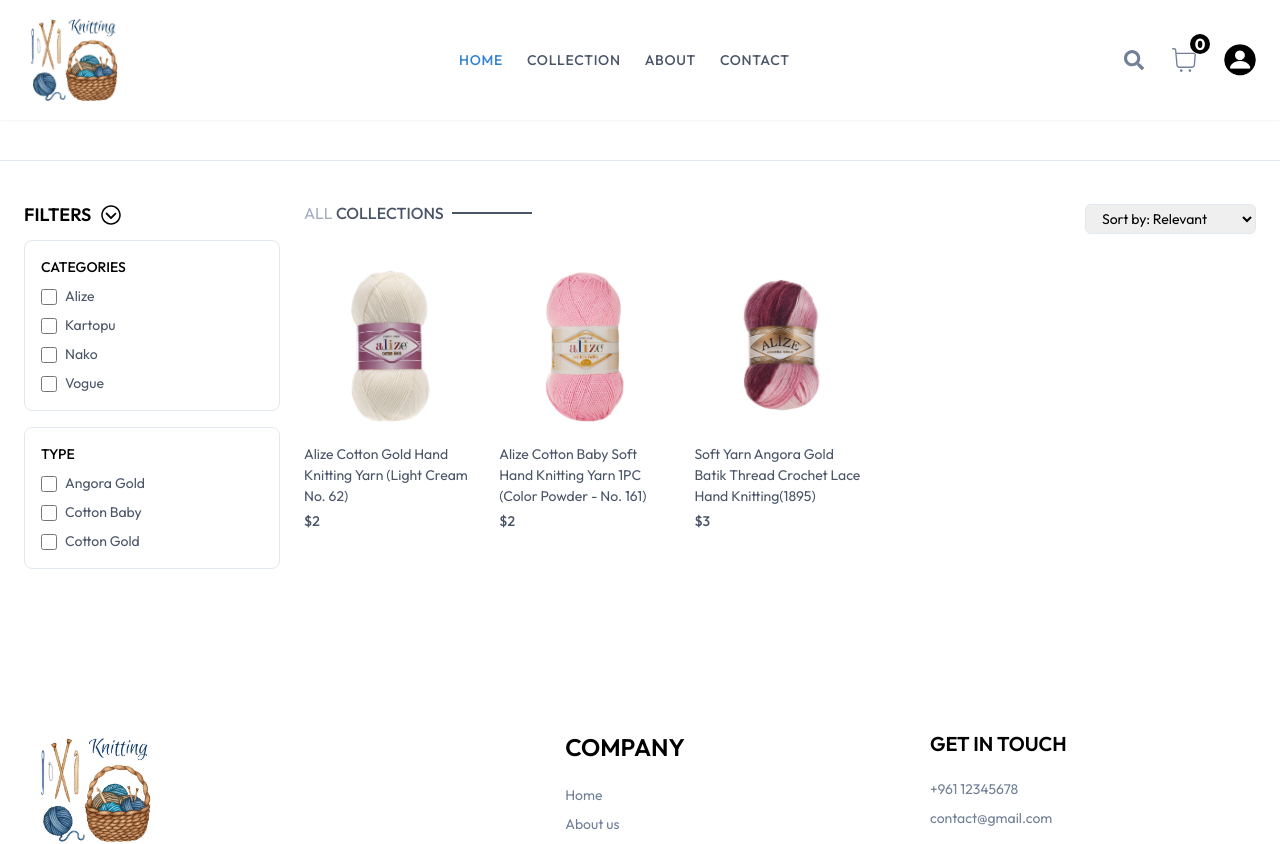
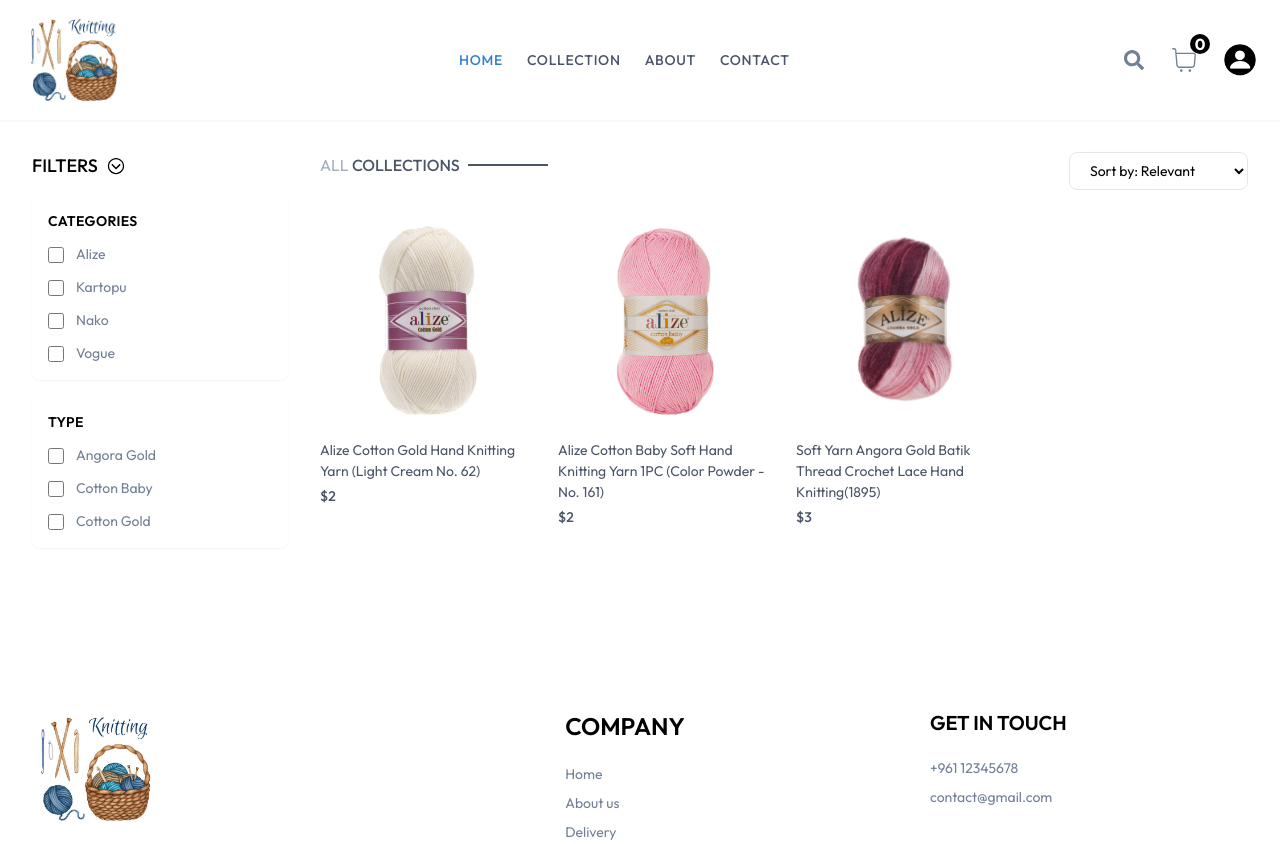
Before and after one commit to mayssaatarrif/e-commerce-website, a React (Create React App) app in the folder frontend/: page /collection in a window 1280 px wide. Shown: the top 844 px of the page. Built offline with nearby package versions, Linux system fonts and the light colour scheme.

Commit message:
Contact feature UI and Collection UI improvement

```diff
--- a/frontend/src/features/Collection/Collection.jsx
+++ b/frontend/src/features/Collection/Collection.jsx
@@ -1,5 +1,5 @@
-import React, { useContext, useEffect, useState } from 'react'
-import { ShopContext } from '../../context/ShopContext'
+import React, { useContext, useEffect, useState } from 'react';
+import { ShopContext } from '../../context/ShopContext';
 import { IoIosArrowDropdown } from "react-icons/io";
 import Title from '../../components/molecule/Title';
 import ProductItem from '../../components/molecule/ProductItem';
@@ -32,7 +32,7 @@
         let productsCopy = [...products];
 
         if (showSearch && search) {
-            productsCopy = productsCopy.filter(item =>item.name.toLowerCase().includes(search.toLowerCase()))
+            productsCopy = productsCopy.filter(item =>item.name.toLowerCase().includes(search.toLowerCase()));
         }
 
         if (category.length > 0) {
@@ -73,63 +73,65 @@
     }, [sortType]);
 
     return (
-        <div className="flex flex-col sm:flex-row gap-6 pt-10 border-t mt-40 lg:px-6">
+        <div className="container mx-auto px-4 lg:px-8 mt-32">
+            <div className="flex flex-col lg:flex-row gap-8 pt-6">
                 {/* Filters Sidebar */}
-            <div className="w-64 sm:w-72">
-                <div
+                <div className="w-full lg:w-64 xl:w-72">
+                    <button
                         onClick={() => setShowFilter(!showFilter)}
-                    className="flex items-center cursor-pointer gap-2 text-lg font-semibold mb-3"
+                        className="flex items-center justify-between w-full lg:justify-start lg:w-auto gap-2 text-lg font-medium py-2 lg:py-0 border-b lg:border-0"
                     >
-                    FILTERS
+                        <span>FILTERS</span>
                         <IoIosArrowDropdown
-                        className={`h-6 w-6 transition-transform ${showFilter ? 'rotate-180' : ''}`}
+                            className={`h-5 w-5 transition-transform duration-200 ${showFilter ? 'rotate-180' : ''}`}
                         />
-                </div>
+                    </button>
 
+                    <div className={`space-y-4 mt-4 ${showFilter ? 'block' : 'hidden'} lg:block`}>
                         {/* Category Filter */}
-                <div className={`border border-gray-300 p-4 rounded-lg ${showFilter ? '' : 'hidden'} sm:block`}>
-                    <p className="mb-2 text-sm font-medium">CATEGORIES</p>
-                    <div className="flex flex-col space-y-2 text-sm text-gray-700">
+                        <div className="bg-gray-50 p-4 rounded-lg shadow-sm">
+                            <p className="mb-3 text-sm font-semibold tracking-wide">CATEGORIES</p>
+                            <div className="flex flex-col space-y-3">
                                 {['Alize', 'Kartopu', 'Nako', 'Vogue'].map((cat) => (
-                            <label key={cat} className="flex items-center gap-2 cursor-pointer hover:text-black">
+                                    <label key={cat} className="flex items-center gap-3 cursor-pointer text-gray-600 hover:text-black transition-colors">
                                         <input
                                             type="checkbox"
-                                    className="w-4 h-4 accent-black"
+                                            className="w-4 h-4 accent-black rounded"
                                             value={cat}
                                             onChange={toggleCategory}
                                         />
-                                {cat}
+                                        <span className="text-sm">{cat}</span>
                                     </label>
                                 ))}
                             </div>
                         </div>
 
                         {/* Subcategory Filter */}
-                <div className={`border border-gray-300 p-4 mt-4 rounded-lg ${showFilter ? '' : 'hidden'} sm:block`}>
-                    <p className="mb-2 text-sm font-medium">TYPE</p>
-                    <div className="flex flex-col space-y-2 text-sm text-gray-700">
+                        <div className="bg-gray-50 p-4 rounded-lg shadow-sm">
+                            <p className="mb-3 text-sm font-semibold tracking-wide">TYPE</p>
+                            <div className="flex flex-col space-y-3">
                                 {['Angora Gold', 'Cotton Baby', 'Cotton Gold'].map((subcat) => (
-                            <label key={subcat} className="flex items-center gap-2 cursor-pointer hover:text-black">
+                                    <label key={subcat} className="flex items-center gap-3 cursor-pointer text-gray-600 hover:text-black transition-colors">
                                         <input
                                             type="checkbox"
-                                    className="w-4 h-4 accent-black"
+                                            className="w-4 h-4 accent-black rounded"
                                             value={subcat}
                                             onChange={toggleSubCategory}
                                         />
-                                {subcat}
+                                        <span className="text-sm">{subcat}</span>
                                     </label>
                                 ))}
+                            </div>
                         </div>
                     </div>
                 </div>
 
                 {/* Products Section */}
                 <div className="flex-1">
-                {/* Title & Sorting */}
-                <div className="flex justify-between items-center mb-6">
+                    <div className="flex flex-col sm:flex-row justify-between items-start sm:items-center gap-4 mb-6">
                         <Title text1="ALL " text2="COLLECTIONS" />
                         <select
-                        className="border border-gray-300 px-3 py-1 text-sm rounded-md focus:outline-none"
+                            className="w-full sm:w-auto border border-gray-300 px-4 py-2 text-sm rounded-lg bg-white focus:outline-none focus:ring-2 focus:ring-gray-200"
                             onChange={(e) => setSortType(e.target.value)}
                         >
                             <option value="relevant">Sort by: Relevant</option>
@@ -138,11 +140,17 @@
                         </select>
                     </div>
 
-                {/* Products Grid */}
-                <div className="grid grid-cols-2 sm:grid-cols-3 md:grid-cols-4 lg:grid-cols-5 gap-6">
+                    <div className="grid grid-cols-2 sm:grid-cols-2 md:grid-cols-3 lg:grid-cols-3 xl:grid-cols-4 gap-4 sm:gap-6">
                         {filterProduct.map((item, index) => (
-                        <ProductItem key={index} id={item._id} name={item.name} price={item.price} image={item.image} />
+                            <ProductItem
+                                key={index}
+                                id={item._id}
+                                name={item.name}
+                                price={item.price}
+                                image={item.image}
+                            />
                         ))}
+                    </div>
                 </div>
             </div>
         </div>
--- /dev/null
+++ b/frontend/src/features/Contact/Contact.jsx
@@ -0,0 +1,35 @@
+import React from 'react';
+import Title from '../../components/molecule/Title';
+import contact from '../../images/contact.avif';
+import NewsLetterBox from '../../components/organism/NewsLetterBox';
+
+const Contact = () => {
+  return (
+    <div className='container mx-auto px-4 sm:px-6 lg:px-8 mt-20 sm:mt-24'>
+        <div className='text-xl sm:text-2xl text-center pt-6 sm:pt-10 border-t'>
+            <Title text1={'CONTACT '} text2={'US'}/>
+        </div>
+
+        <div className='my-6 sm:my-10 flex flex-col md:flex-row items-center md:items-start gap-6 sm:gap-10 mb-20 sm:mb-32'>
+            <div className='w-3/4 sm:w-2/3 md:w-1/2'>
+                <img src={contact} alt="" className='w-full h-auto object-cover'/>
+            </div>
+            <div className='flex flex-col justify-center items-center md:items-start gap-4 sm:gap-6 w-full md:w-auto'>
+                <p className='font-semibold text-lg sm:text-xl text-gray-600'>Our Store</p>
+                <p className='text-gray-500 text-center md:text-left'>123 Yarn Lane, <br/>
+                Craftsville,  <br />
+                Knitsburgh,  <br />
+                YN 4567  <br />
+                Country</p>
+                <p className='text-gray-500 text-center md:text-left'>Tel: (+961) 12345678 <br />Email: contact@gmail.com</p>
+                <p className='font-semibold text-lg sm:text-xl text-gray-600 mt-2'>Careers at CozyLoops</p>
+                <p className='text-gray-500 text-center md:text-left'>Learn more about our teams and job openings.</p>
+                <button className='border-black border px-6 sm:px-8 py-3 sm:py-4 text-sm hover:bg-black hover:text-white transition-all duration-500'>Explore Jobs</button>
+            </div>
+        </div>
+        <NewsLetterBox/>
+    </div>
+  )
+}
+
+export default Contact;
--- a/frontend/src/routes/MainRoute.js
+++ b/frontend/src/routes/MainRoute.js
@@ -9,6 +9,7 @@
 import PlaceOrder from '../features/PlaceOrder/PlaceOrder.jsx'
 import Orders from '../features/Orders/Orders.jsx'
 import Login from '../features/Login/Login.jsx'
+import Contact from '../features/Contact/Contact.jsx'
 
 const MainRoute = () => {
   return (
@@ -21,6 +22,7 @@
         <Route path='/place-order' element ={<PlaceOrder/>}/>
         <Route path='/orders' element ={<Orders/>}/>
         <Route path='/login' element ={<Login/>}/>
+        <Route path='/contact' element = {<Contact/>}/>
         <Route path='*' element ={<Notfound/>}/>
           </Routes>
   )
```
Also changed, not shown: frontend/src/images/contact.avif (added). Lines whose indentation alone changed are shown as unchanged.
